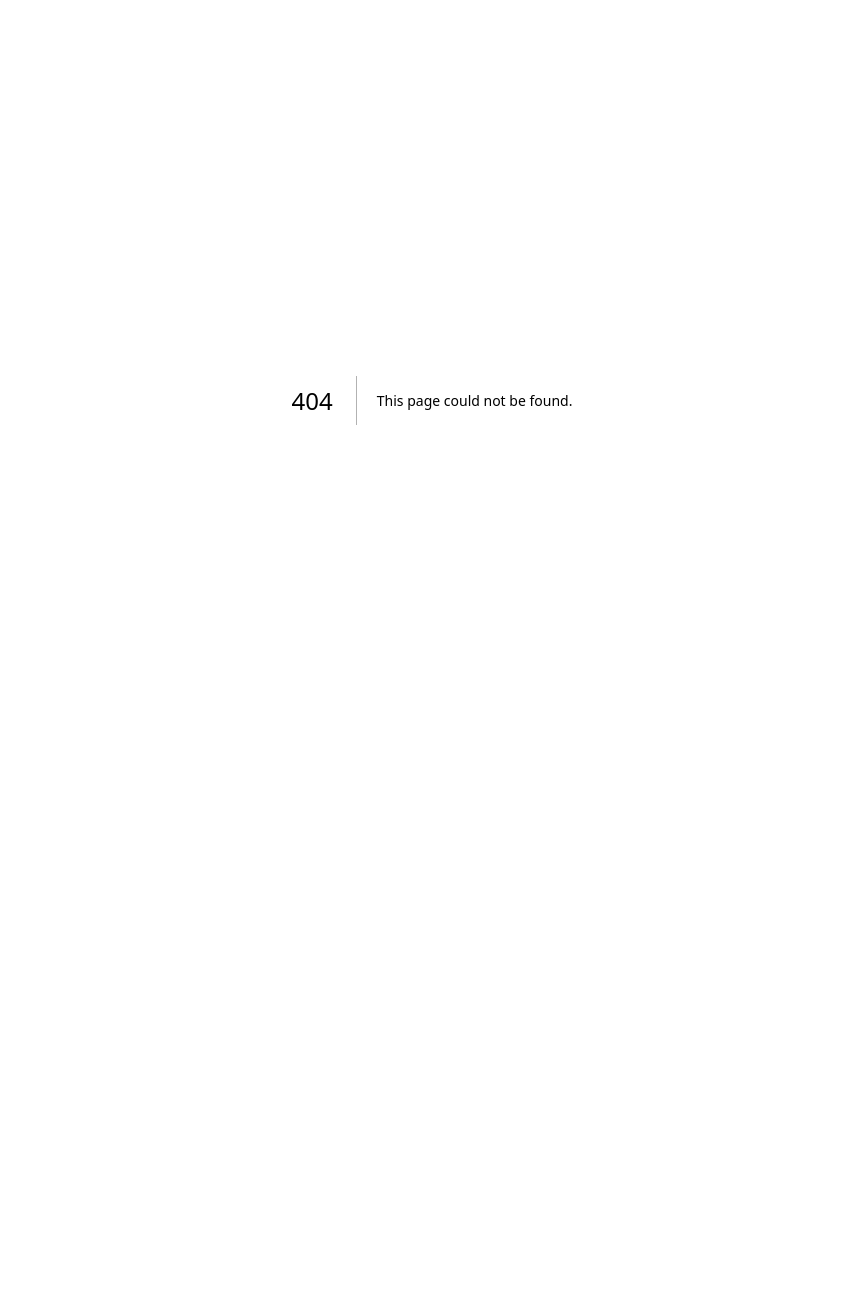
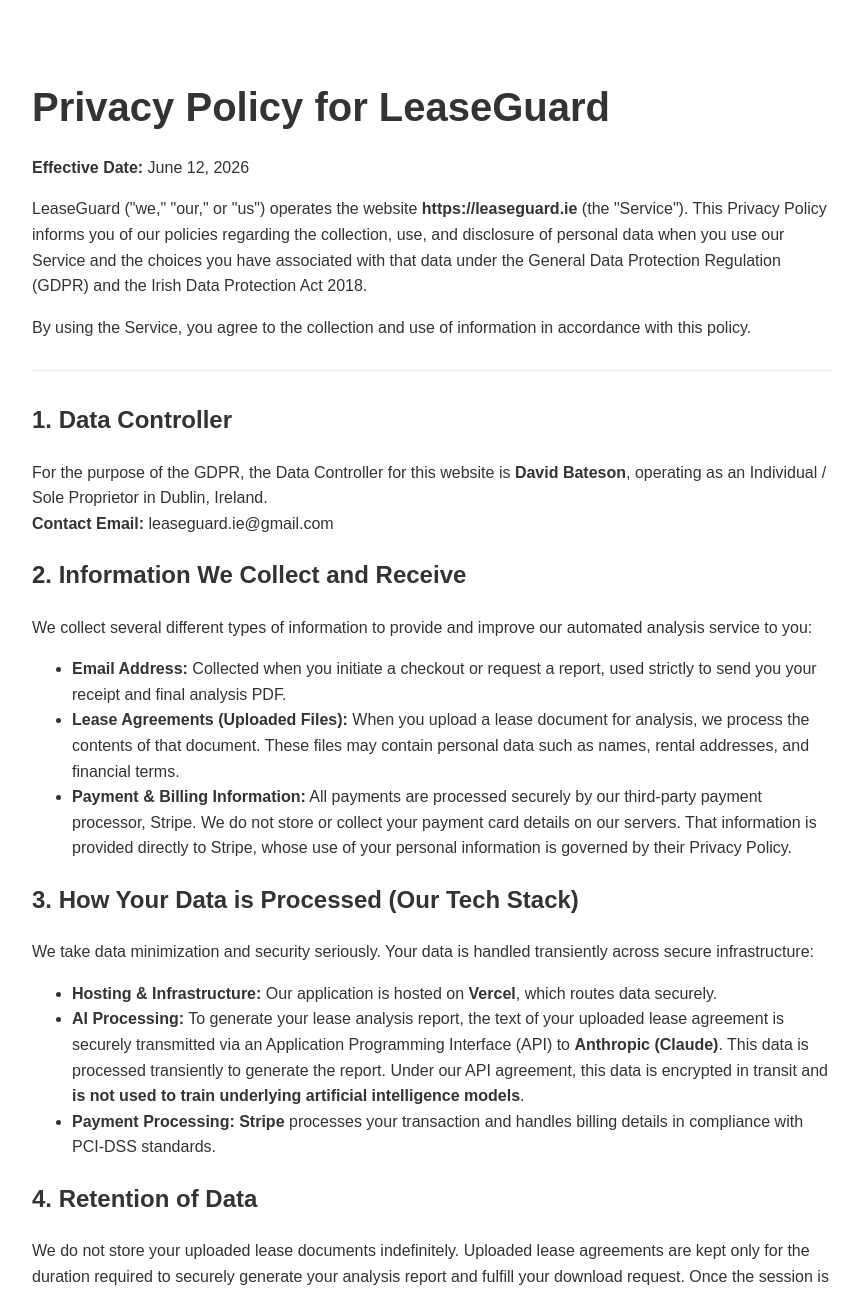
Before and after one commit to DavidBateson/LeaseGuard, a Next.js app: page /privacy-policy in a window 1280 px wide. Before the commit this address had no page. Shown: the top 1293 px of the page, without its empty margins (208-1068 px from the left). Before the commit the page ends 800 px from the top, so only its background shows below. Built offline with nearby package versions, Linux system fonts and the light colour scheme.

Commit message:
Create privacy-policy.jsx

```diff
--- /dev/null
+++ b/pages/privacy-policy.jsx
@@ -0,0 +1,62 @@
+import React from 'react';
+
+export default function PrivacyPolicy() {
+  return (
+    <div style={{ maxWidth: '800px', margin: '0 auto', padding: '40px 20px', fontFamily: 'sans-serif', color: '#333', lineHeight: '1.6' }}>
+      <h1 style={{ fontSize: '2.5rem', marginBottom: '10px' }}>Privacy Policy for LeaseGuard</h1>
+      <p><strong>Effective Date:</strong> June 12, 2026</p>
+      <p>LeaseGuard ("we," "our," or "us") operates the website <strong>https://leaseguard.ie</strong> (the "Service"). This Privacy Policy informs you of our policies regarding the collection, use, and disclosure of personal data when you use our Service and the choices you have associated with that data under the General Data Protection Regulation (GDPR) and the Irish Data Protection Act 2018.</p>
+      <p>By using the Service, you agree to the collection and use of information in accordance with this policy.</p>
+
+      <hr style={{ margin: '30px 0', border: '0', borderTop: '1px solid #eee' }} />
+
+      <h2>1. Data Controller</h2>
+      <p>For the purpose of the GDPR, the Data Controller for this website is <strong>David Bateson</strong>, operating as an Individual / Sole Proprietor in Dublin, Ireland.<br />
+      <strong>Contact Email:</strong> leaseguard.ie@gmail.com</p>
+
+      <h2>2. Information We Collect and Receive</h2>
+      <p>We collect several different types of information to provide and improve our automated analysis service to you:</p>
+      <ul>
+        <li><strong>Email Address:</strong> Collected when you initiate a checkout or request a report, used strictly to send you your receipt and final analysis PDF.</li>
+        <li><strong>Lease Agreements (Uploaded Files):</strong> When you upload a lease document for analysis, we process the contents of that document. These files may contain personal data such as names, rental addresses, and financial terms.</li>
+        <li><strong>Payment & Billing Information:</strong> All payments are processed securely by our third-party payment processor, Stripe. We do not store or collect your payment card details on our servers. That information is provided directly to Stripe, whose use of your personal information is governed by their Privacy Policy.</li>
+      </ul>
+
+      <h2>3. How Your Data is Processed (Our Tech Stack)</h2>
+      <p>We take data minimization and security seriously. Your data is handled transiently across secure infrastructure:</p>
+      <ul>
+        <li><strong>Hosting & Infrastructure:</strong> Our application is hosted on <strong>Vercel</strong>, which routes data securely.</li>
+        <li><strong>AI Processing:</strong> To generate your lease analysis report, the text of your uploaded lease agreement is securely transmitted via an Application Programming Interface (API) to <strong>Anthropic (Claude)</strong>. This data is processed transiently to generate the report. Under our API agreement, this data is encrypted in transit and <strong>is not used to train underlying artificial intelligence models</strong>.</li>
+        <li><strong>Payment Processing:</strong> <strong>Stripe</strong> processes your transaction and handles billing details in compliance with PCI-DSS standards.</li>
+      </ul>
+
+      <h2>4. Retention of Data</h2>
+      <p>We do not store your uploaded lease documents indefinitely. Uploaded lease agreements are kept only for the duration required to securely generate your analysis report and fulfill your download request. Once the session is closed or the transaction is fully complete, the raw uploaded documents are purged from our active processing cache.</p>
+      <p>We retain email addresses and transactional metadata for standard tax compliance, accounting, and customer support purposes.</p>
+
+      <h2>5. Legal Basis for Processing under GDPR</h2>
+      <p>We process your personal data under the following legal bases:</p>
+      <ol>
+        <li><strong>Performance of a Contract:</strong> Processing your email and uploaded document is necessary to deliver the automated lease analysis report you paid for.</li>
+        <li><strong>Legitimate Interests:</strong> To prevent fraud, ensure platform security, and maintain accurate financial records.</li>
+      </ol>
+
+      <h2>6. Your Data Protection Rights under GDPR</h2>
+      <p>If you are a resident of the European Economic Area (EEA), you have the following data protection rights:</p>
+      <ul>
+        <li>The right to access, update, or delete the information we have on you.</li>
+        <li>The right of rectification (to fix inaccurate information).</li>
+        <li>The right to object to or restrict our processing of your personal data.</li>
+        <li>The right to data portability.</li>
+      </ul>
+      <p>To exercise any of these rights, please contact us at <strong>leaseguard.ie@gmail.com</strong>. You also have the right to complain to the Data Protection Commission (DPC) in Ireland if you believe our data collection practices violate GDPR guidelines.</p>
+
+      <h2>7. Changes to This Privacy Policy</h2>
+      <p>We may update our Privacy Policy from time to time. We will notify you of any changes by posting the new Privacy Policy on this page and updating the "Effective Date" at the top.</p>
+
+      <h2>8. Contact Us</h2>
+      <p>If you have any questions about this Privacy Policy, please contact us:<br />
+      <strong>By email:</strong> leaseguard.ie@gmail.com</p>
+    </div>
+  );
+}
```
